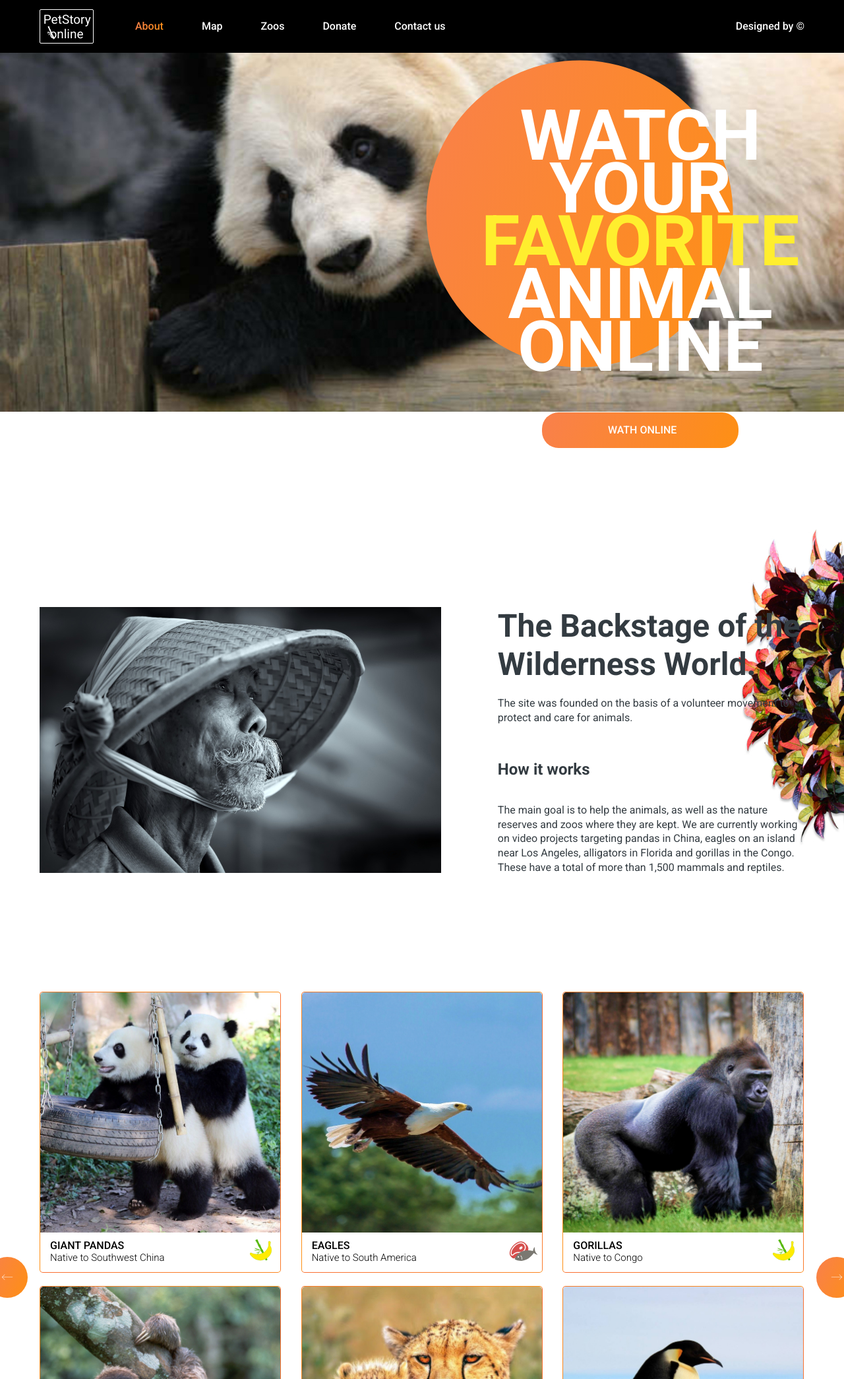
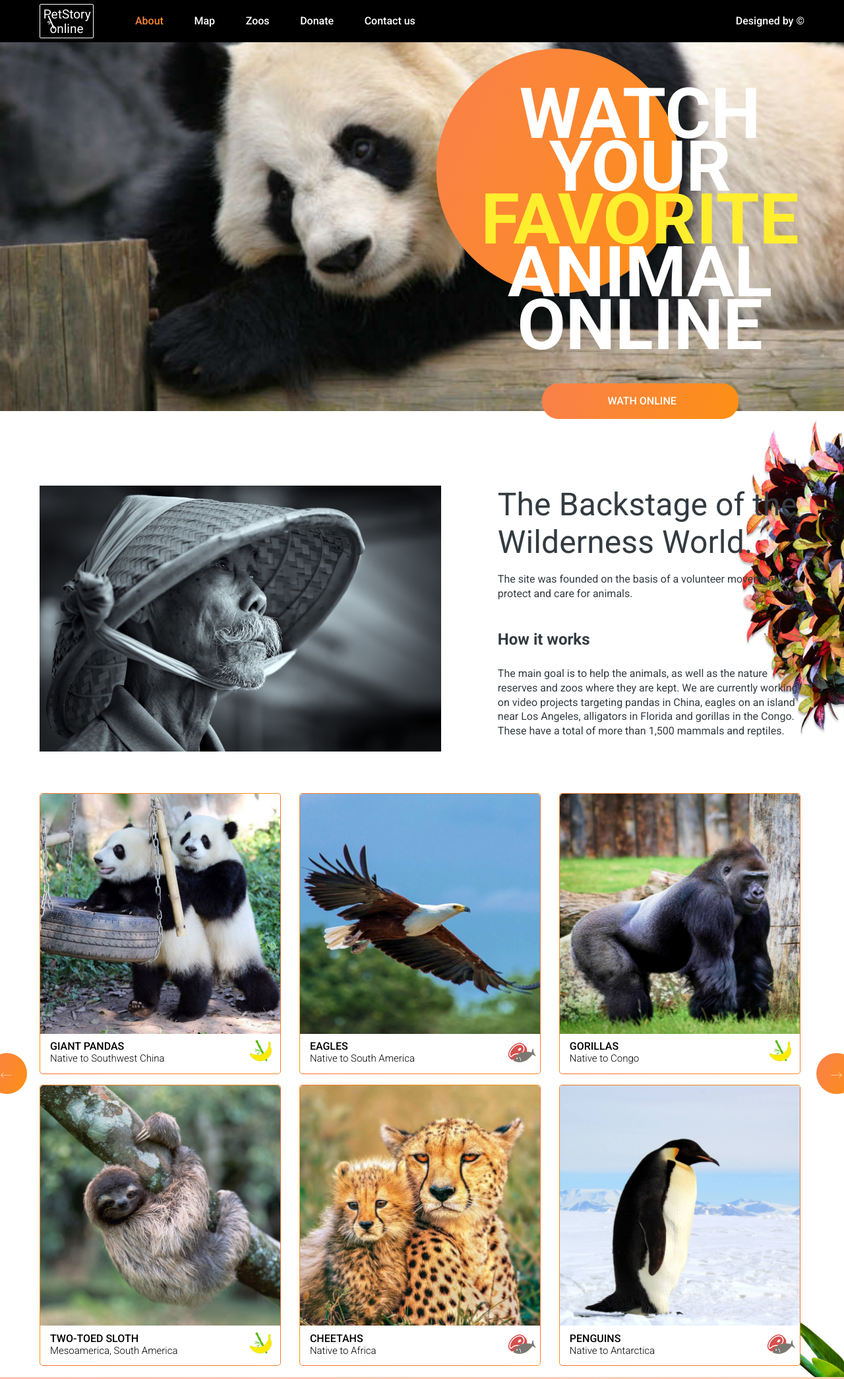
Before and after one commit to Shustovsky/songbird, a plain HTML site: page online-zoo/pages/main/index.html in a window 1280 px wide. Shown: the top 2090 px of the page at 66% size. Drawn offline with Linux system fonts and the light colour scheme; files whose address does not match are found by name.

Commit message:
fix: changing px to vw and minor corrections

```diff
--- a/online-zoo/pages/main/style/base/_buttons.scss
+++ b/online-zoo/pages/main/style/base/_buttons.scss
@@ -30,6 +30,7 @@
         justify-content: center;
         align-items: center;
         position: absolute;
+        padding-top: 5px;
     }
     &-rectangular {
         border-radius: 5px;
--- a/online-zoo/pages/main/style/blocks/_01-header.scss
+++ b/online-zoo/pages/main/style/blocks/_01-header.scss
@@ -5,7 +5,7 @@
         font-size: 16px;
         font-weight: 500;
         &_wrapper {
-            height: 80px;
+            height: 5vw;
             display: grid;
             grid-template-columns: 1fr 6fr 1fr;
             align-items: center;
@@ -38,7 +38,7 @@
         ul {
             display: flex;
             list-style-type: none;
-            gap: 58px;
+            gap: 3.64vw;
             line-height: 140%;
             li:first-child {
                 a {
--- a/online-zoo/pages/main/style/blocks/_02-watch.scss
+++ b/online-zoo/pages/main/style/blocks/_02-watch.scss
@@ -1,7 +1,7 @@
 .watch {
-    height: 700px;
-    background: url(../../assets/images/Giant\ Panda.jpg) 0 -80px /100% no-repeat;
-    padding-top: 86px;
+    height: 43.67vw;
+    background: url(../../assets/images/Giant\ Panda.jpg) 0 -5vw /100% no-repeat;
+    padding-top: 5.4vw;
     h2 {
         position: relative;
         font-weight: 700;
@@ -16,17 +16,16 @@
         }
     }
     &_container {
-        width: 500px;
-        height: 400px;
         margin-left: 57%;
         .btn {
-            margin: 60px auto;
+            margin: 0 auto;
+            margin-top: 3.8vw;
             padding-left: 6px;
         }
         &::before {
             content: '';
-            width: 465px;
-            height: 465px;
+            width: 29vw;
+            height: 29vw;
             position: absolute;
             z-index: 0;
             border-radius: 100%;
--- a/online-zoo/pages/main/style/blocks/_03-backstage.scss
+++ b/online-zoo/pages/main/style/blocks/_03-backstage.scss
@@ -1,10 +1,9 @@
 .backstage {
-    height: 720px;
-    padding-top: 140px;
+    height: 45.2vw;
+    padding-top: 8.8vw;
     background: url('../../assets/images/flower_foto1.jpg') 100.2% 6% no-repeat;
     background-size: 13%;
     &_container {
-        height: 400px;
         display: grid;
         grid-template-columns: repeat(2, 1fr);
         gap: 7.4%;
@@ -13,20 +12,23 @@
         font-weight: 400;
         color: #333B41;
         h2 {
+            font-weight: 400;
             line-height: 120%;
             font-size: 48px;
+            letter-spacing: 1px;
+            letter-spacing: 0.1px;
         }
         p {
-            padding-top: 36px;
+            padding-top: 2.1vw;
             font-size: 16px;
             line-height: 135%;
             &:nth-child(2) {
-                padding-top: 20px;
+                padding-top: 1.3vw;
             }
         }
         h3 {
             line-height: 120%;
-            padding-top: 54px;
+            padding-top: 3.45vw;
             font-size: 24px;
         }
     }
--- a/online-zoo/pages/main/style/blocks/_04-pets.scss
+++ b/online-zoo/pages/main/style/blocks/_04-pets.scss
@@ -1,13 +1,12 @@
 .pets {
-    margin-top: 3px;
     // overflow: hidden;
     position: relative;
-    height: 1106px;
+    height: 69.2vw;
     &_wrapper {
         display: grid;
         grid-template-rows: repeat(2, 1fr);
         grid-template-columns: repeat(3, 1fr);
-        gap: 20px 30px;
+        gap: 1.3vw 1.7vw;
     }
     .item {
         width: 366px;
@@ -61,7 +60,8 @@
     }
     .btn {
         margin: 0 auto;
-        margin-top: 80px;
+        margin-top: 5vw;
+        padding-left: 0.3vw;
         &-left,
         &-right {
             font-size: 10px;
@@ -69,10 +69,12 @@
             margin-top: 0;
         }
         &-left {
-            left: -6.9%;
+            left: -7%;
+            padding-right: 5px;
         }
         &-right {
             right: -6.9%;
+            padding-right: 5px;
         }
     }
     .palm {
--- a/online-zoo/pages/main/style/blocks/_05-pick.scss
+++ b/online-zoo/pages/main/style/blocks/_05-pick.scss
@@ -1,10 +1,10 @@
 .pick {
-    height: 1003px;
+    height: 62.7vw;
     padding: 4.4vw;
     background: linear-gradient(315.75deg, rgba(254, 210, 144, 0.7) 30.06%, #FEBDAB 100.95%, rgba(254, 210, 144, 0.7) 106.36%), linear-gradient(315.75deg, rgba(254, 189, 171, 0.74) 30.06%, rgba(243, 169, 248, 0.66) 50.74%, #E0D8F0 80.49%, #EAF7FE 127.9%, #EAF7FE 149.54%), linear-gradient(315.75deg, rgba(254, 189, 171, 0.74) 30.06%, rgba(243, 169, 248, 0.66) 50.74%, #E0D8F0 80.49%, #EAF7FE 127.9%, #EAF7FE 149.54%);
     opacity: 0.9;
     &_wrapper {
-        height: 834px;
+        height: 52.1vw;
         background: rgba(253, 253, 255, 0.52);
         backdrop-filter: blur(2px);
         border-radius: 20px;
@@ -50,6 +50,7 @@
         .btn {
             margin: 0 auto;
             margin-top: 3.7vw;
+            padding-left: 3px;
         }
     }
     &__instruction {
--- a/online-zoo/pages/main/style/blocks/_06-testimonials.scss
+++ b/online-zoo/pages/main/style/blocks/_06-testimonials.scss
@@ -1,5 +1,5 @@
 .testimonials {
-    height: 919px;
+    height: 57.5vw;
     overflow: hidden;
     position: relative;
     h3 {
@@ -60,8 +60,8 @@
     .progressline {
         margin: 0 auto;
         margin-top: 1.3vw;
-        width: 599px;
-        height: 8px;
+        width: 37.5vw;
+        height: 7px;
         background: #F5F7F6;
         border-radius: 5px;
         &_active {
@@ -72,7 +72,7 @@
         }
     }
     .btn {
-        margin-top: 2vw;
+        margin-top: 1.9vw;
     }
     .leav {
         position: absolute;
--- a/online-zoo/pages/main/style/blocks/_07-footer.scss
+++ b/online-zoo/pages/main/style/blocks/_07-footer.scss
@@ -2,7 +2,7 @@
     height: 443px;
     background: #111115;
     &_container {
-        padding-top: 2.6vw;
+        padding-top: 2.5vw;
         display: grid;
         grid-template-columns: 25vw 24vw 24vw;
         grid-template-rows: 7.5vw 5vw 9.5vw;
```
Also changed, not shown: online-zoo/pages/main/style.css.
